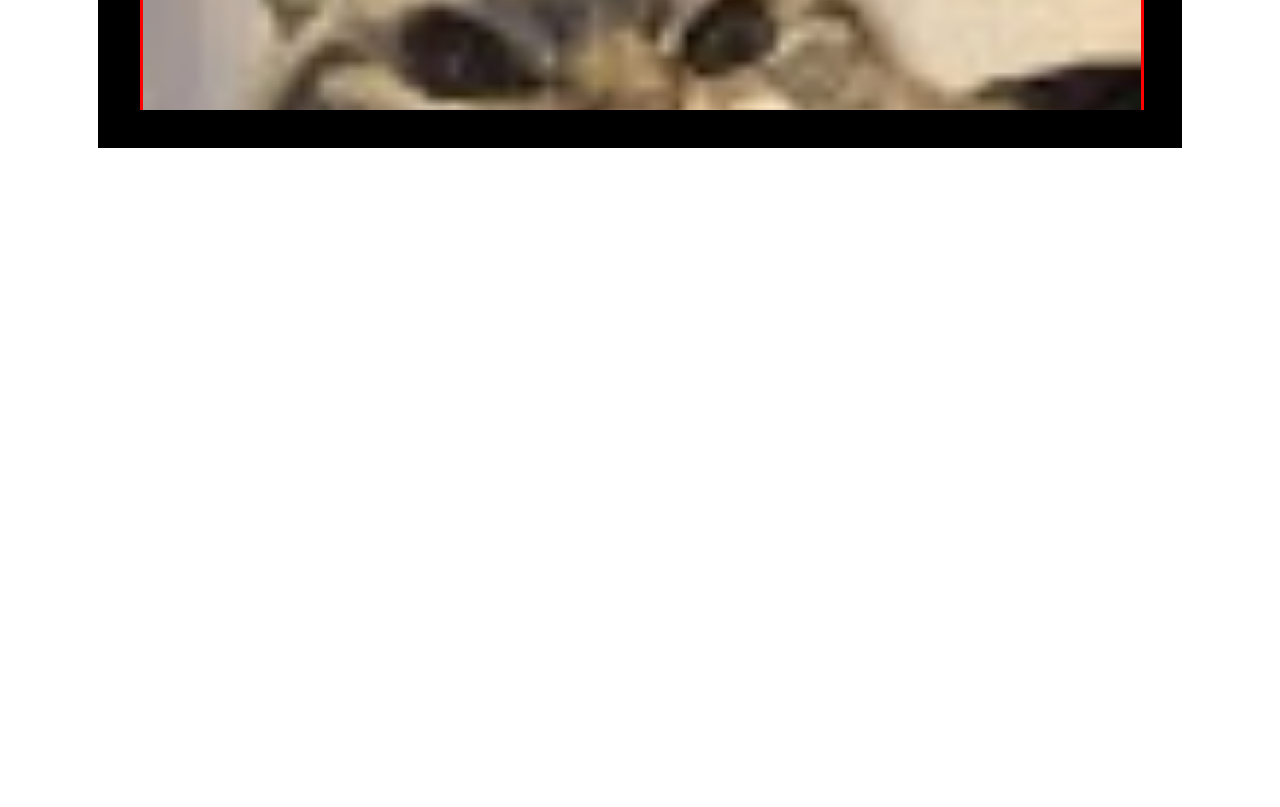
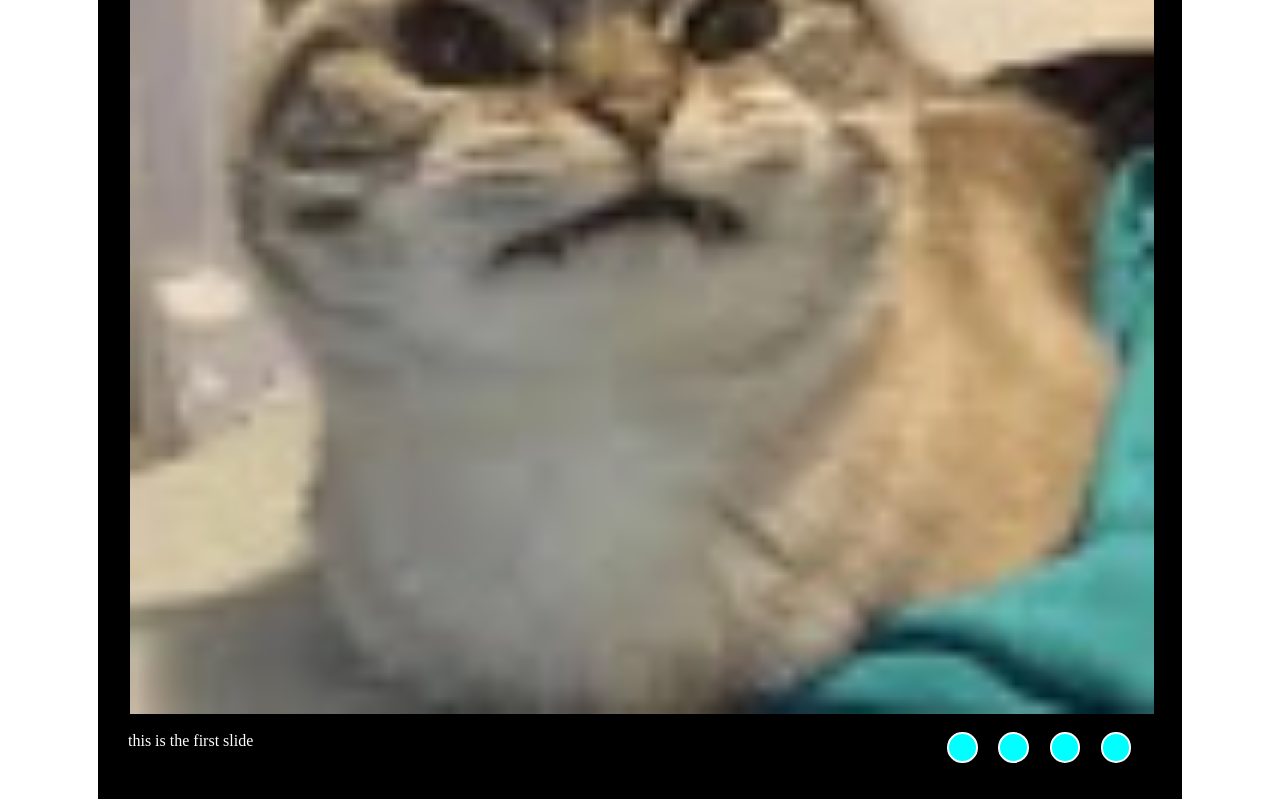
Before and after one commit to bulbashist/cssMemSlider, a plain HTML site: page index.html in a window 1280 px wide. Shown: the part 340-1147 px from the top of the page. Before the commit the page ends 800 px from the top, so only its background shows below. Drawn offline with Linux system fonts and the light colour scheme.

Commit message:
feat: add slider Sunday, October 17, 2021 6:34:23 PM

```diff
--- a/index.html
+++ b/index.html
@@ -11,12 +11,10 @@
 
 <body>
     <main>
-
-        <input type="radio" name="slide" id = "r1" class = "radiobtn">
+        <input type="radio" name="slide" id = "r1" class = "radiobtn" checked>
         <input type="radio" name="slide" id = "r2" class = "radiobtn">
         <input type="radio" name="slide" id = "r3" class = "radiobtn">
         <input type="radio" name="slide" id = "r4" class = "radiobtn">
-        <label for = "r1" class = "label">cokmve</label>
         <div class="slider">
             <div class="slider-wrapper">
                 <img src="assets/cat1.jpg" alt="">
@@ -25,8 +23,30 @@
                 <img src="assets/cat1.jpg" alt="">
             </div>
         </div>
-        <div class="">
-            <p class=""></p>
+        <div class="other-items">
+            <p class="slide-description"></p>
+            <ul class="slider-bullets">
+                <li>
+                    <label for = "r1" class = "label">
+                        <div class = "bullet"></div>
+                    </label>
+                </li>
+                <li>
+                    <label for = "r2" class = "label">
+                        <div class = "bullet"></div>
+                    </label>
+                </li>
+                <li>
+                    <label for = "r3" class = "label">
+                        <div class = "bullet"></div>
+                    </label>
+                </li>
+                <li>
+                    <label for = "r4" class = "label">
+                        <div class = "bullet"></div>
+                    </label>
+                </li>
+            </ul>
         </div>
     </main>
 </body>
--- a/style.css
+++ b/style.css
@@ -1,12 +1,9 @@
-@keyframes wrapper-animation {
+@keyframes text-animation {
     0% {
-        transform: translate(0, 0);
-    }
-    50% {
-        transform: translate(-50%, 0);
+        color: orange;
     }
     100% {
-        transform: translate(-100%, 0);
+        color: blue;
     }
 }
 
@@ -17,6 +14,7 @@ html {
 
 main {
     width: 80vw;
+
     margin: 0 auto;
     padding: 20px 30px;
     background-color: black;
@@ -25,7 +23,6 @@ main {
 
 .slider {
     width: 100%;
-    height: 400px;
     margin: 0 auto;
     border: 2px solid black;
     overflow: hidden;
@@ -36,33 +33,88 @@ main {
     display: flex;
 }
 
-
 img {
     width: 100%;
-    border: 3px solid red;
-    margin: 0 10px;
+}
+
+.radiobtn {
+    display: none;
 }
 
 #r1:checked ~ .slider .slider-wrapper {
     transform: translateX(0);
-    transition: transform 1s;
+    transition: transform 0.5s;
 }
 
 #r2:checked ~ .slider .slider-wrapper {
     transform: translateX(-25%);
-    transition: transform 1s;
+    transition: transform 0.5s;
 }
 
 #r3:checked ~ .slider .slider-wrapper {
     transform: translateX(-50%);
-    transition: transform 1s;
+    transition: transform 0.5s;
 }
 
 #r4:checked ~ .slider .slider-wrapper {
     transform: translateX(-75%);
-    transition: transform 1s;
+    transition: transform 0.5s;
 }
 
-.label {
+#r1:checked ~ .other-items .slide-description::before {
+    content: "this is the first slide";
+    animation: text-animation 5s;
+}
+
+#r2:checked ~ .other-items .slide-description::before {
+    content: "this is the second slide";
+    animation: text-animation 5s;
+}
+
+#r3:checked ~ .other-items .slide-description::before {
+    content: "this is the third slide";
+    animation: text-animation 5s;
+}
+
+#r4:checked ~ .other-items .slide-description::before {
+    content: "this is the fourth slide";
+    animation: text-animation 5s;
+}
+
+.other-items {
+    display: flex;
+    flex-direction: row;
+    justify-content: space-between;
+}
+
+.slide-description::before {
+    content: "this is the first slide";
+    opacity: 1;
     color: white;
 }
+
+.slider-bullets {
+    display: flex;
+    flex-direction: row;
+    gap: 10%;
+    width: 20%;
+    padding: 0;
+    list-style-type: none;
+}
+
+.slider-bullets li {
+    list-style-type: none;
+    width: 15%;
+}
+
+.slider-bullets li:hover .bullet {
+    border: 2px solid white;
+    background-color: white;
+}
+
+.bullet {
+    aspect-ratio: 1 / 1;
+    border-radius: 50%;
+    border: 2px solid white;
+    background-color: aqua;
+}
```
